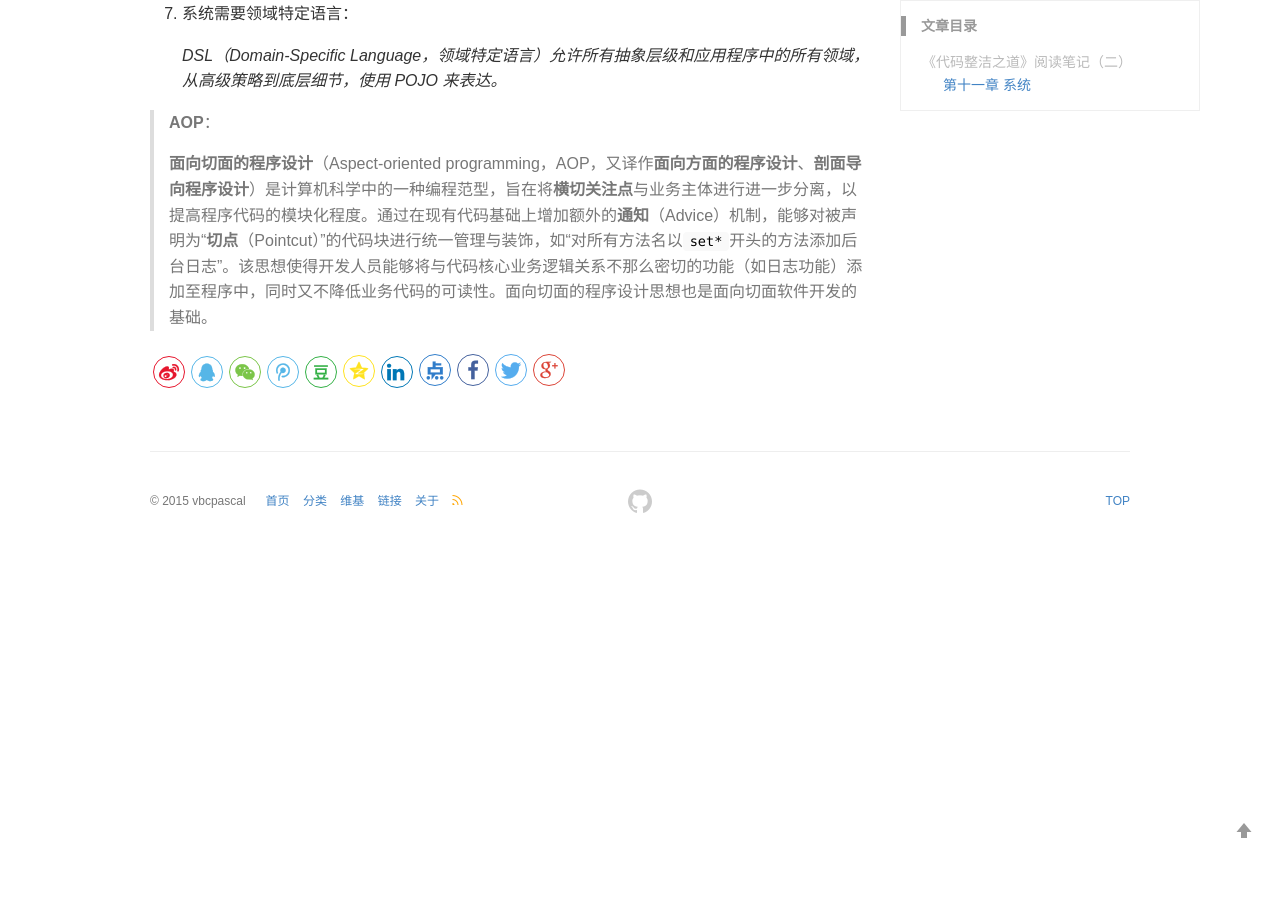
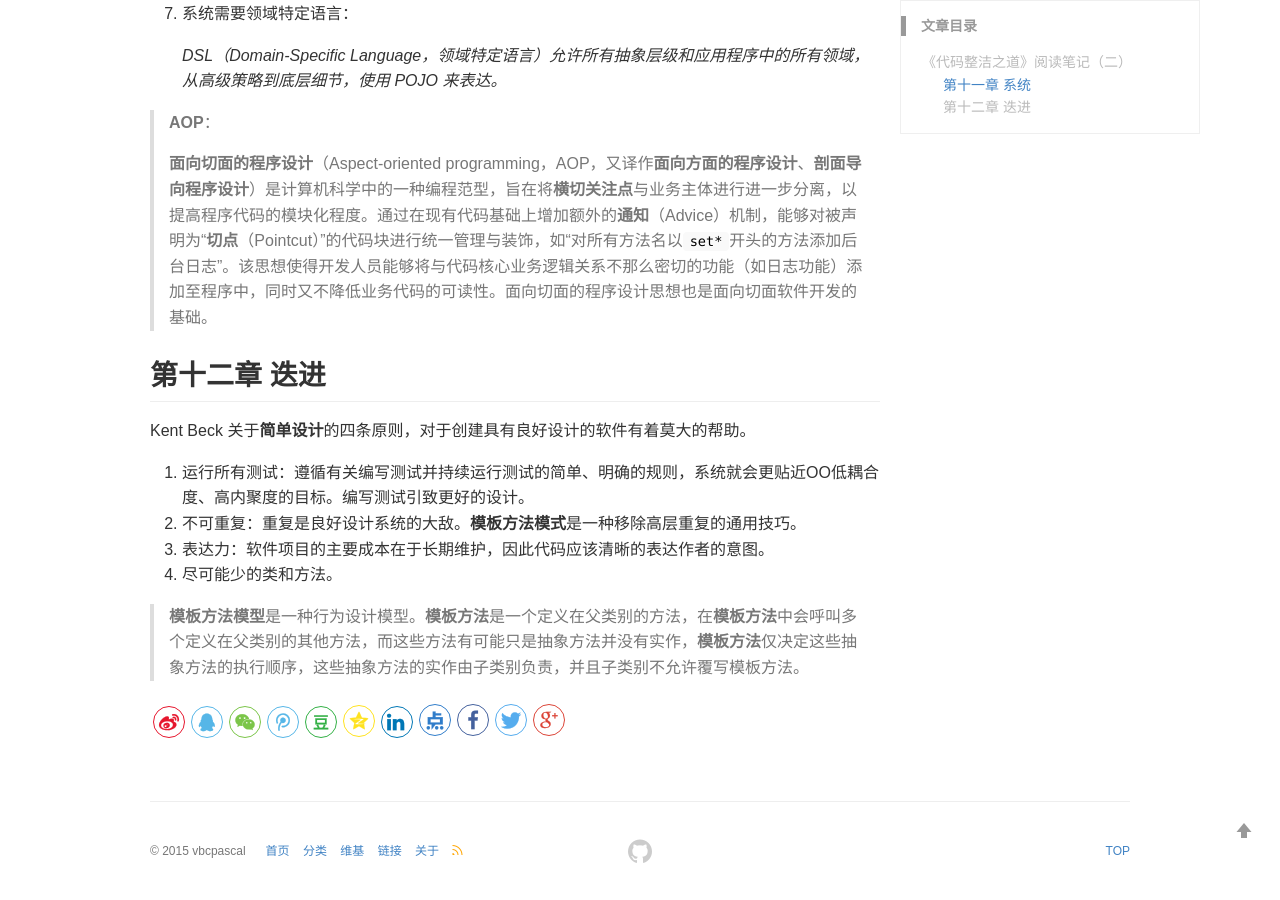
Before and after one commit to vbcpascal/vbcpascal.github.io, a Jekyll site: the page built from _posts/2019-08-03-CleanCode-2.md, in a window 1280 px wide and 900 px high, scrolled down 1376 px. Built offline with Jekyll 4.4.1, drawn with Linux system fonts in a browser that asks for light colours; before the commit the page ends 1926 px from its top, so only the background shows below that.

Commit message:
Update 2019-08-03-CleanCode-2.md

```diff
--- a/_posts/2019-08-03-CleanCode-2.md
+++ b/_posts/2019-08-03-CleanCode-2.md
@@ -55,3 +55,16 @@ keywords: Java, Reading
 >**AOP**：
 >
 >**面向切面的程序设计**（Aspect-oriented programming，AOP，又译作**面向方面的程序设计**、**剖面导向程序设计**）是计算机科学中的一种编程范型，旨在将**横切关注点**与业务主体进行进一步分离，以提高程序代码的模块化程度。通过在现有代码基础上增加额外的**通知**（Advice）机制，能够对被声明为“**切点**（Pointcut）”的代码块进行统一管理与装饰，如“对所有方法名以`set*`开头的方法添加后台日志”。该思想使得开发人员能够将与代码核心业务逻辑关系不那么密切的功能（如日志功能）添加至程序中，同时又不降低业务代码的可读性。面向切面的程序设计思想也是面向切面软件开发的基础。
+
+
+
+## 第十二章 迭进
+
+Kent Beck 关于**简单设计**的四条原则，对于创建具有良好设计的软件有着莫大的帮助。
+
+1. 运行所有测试：遵循有关编写测试并持续运行测试的简单、明确的规则，系统就会更贴近OO低耦合度、高内聚度的目标。编写测试引致更好的设计。
+2. 不可重复：重复是良好设计系统的大敌。**模板方法模式**是一种移除高层重复的通用技巧。
+3. 表达力：软件项目的主要成本在于长期维护，因此代码应该清晰的表达作者的意图。
+4. 尽可能少的类和方法。
+
+> **模板方法模型**是一种行为设计模型。**模板方法**是一个定义在父类别的方法，在**模板方法**中会呼叫多个定义在父类别的其他方法，而这些方法有可能只是抽象方法并没有实作，**模板方法**仅决定这些抽象方法的执行顺序，这些抽象方法的实作由子类别负责，并且子类别不允许覆写模板方法。
```
